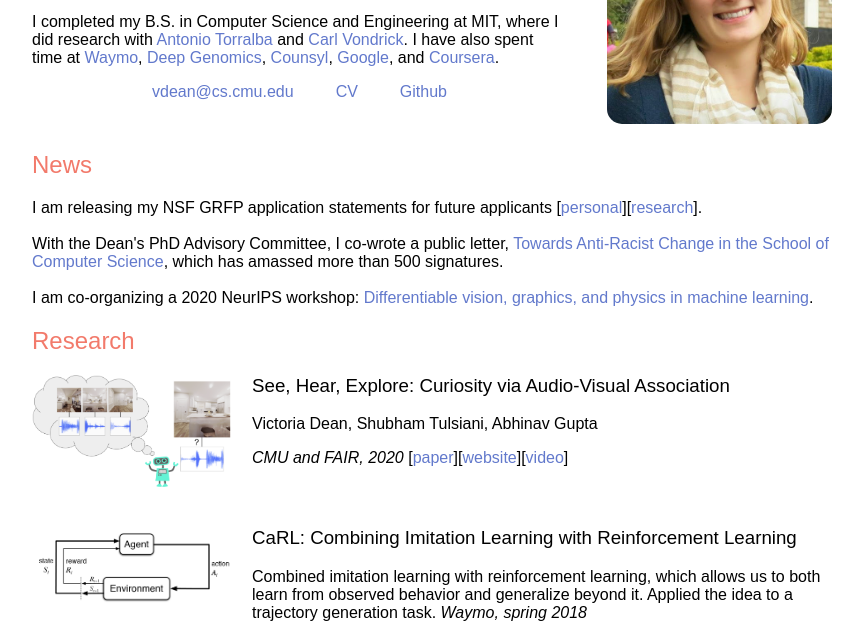
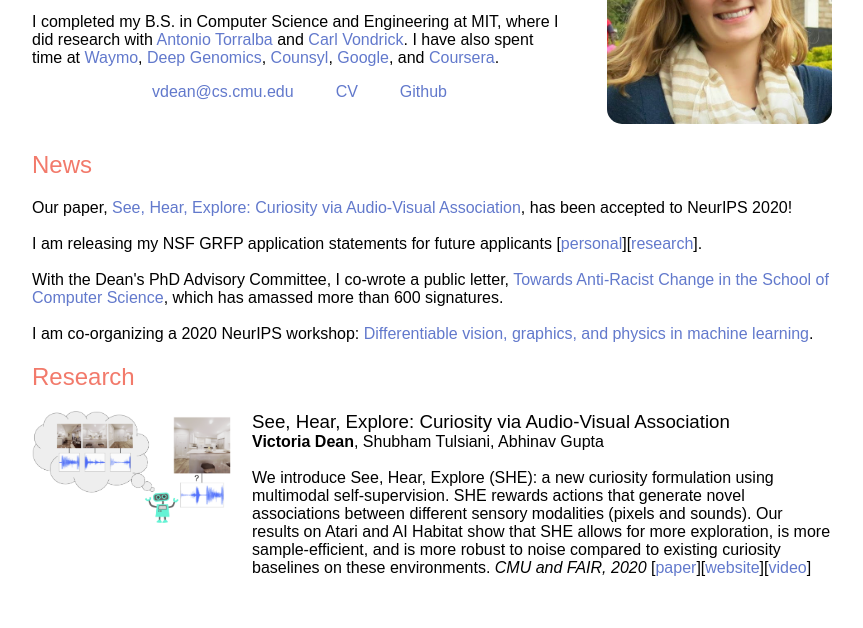
Before and after one commit to vdean/vdean.github.io, a plain HTML site: page index.html in a window 1280 px wide. Shown: the part 180-808 px from the top of the page, without its empty margins (208-1071 px from the left). Drawn offline with Linux system fonts and the light colour scheme.

Commit message:
Update news, SHE paper details

```diff
--- a/index.html
+++ b/index.html
@@ -29,8 +29,9 @@
     <div id="news">
       <h2>News</h2>
       <p style="text-align:left">
+	Our paper, <a href="resources/audio-curiosity2020.pdf">See, Hear, Explore: Curiosity via Audio-Visual Association</a>, has been accepted to NeurIPS 2020!<br><br>
 	I am releasing my NSF GRFP application statements for future applicants [<a href="resources/NSF_Personal_Statement_Victoria_Dean.pdf">personal</a>][<a href="resources/NSF_Research_Statement_Victoria_Dean.pdf">research</a>].<br><br>
-	With the Dean's PhD Advisory Committee, I co-wrote a public letter, <a href="https://docs.google.com/document/d/1-WRYuLT-xQFOiv1yyxMUdFV26RGB9_jOFgz7Y_xaWuk">Towards Anti-Racist Change in the School of Computer Science</a>, which has amassed more than 500 signatures.<br><br>
+	With the Dean's PhD Advisory Committee, I co-wrote a public letter, <a href="https://docs.google.com/document/d/1-WRYuLT-xQFOiv1yyxMUdFV26RGB9_jOFgz7Y_xaWuk">Towards Anti-Racist Change in the School of Computer Science</a>, which has amassed more than 600 signatures.<br><br>
 	I am co-organizing a 2020 NeurIPS workshop: <a href="https://montrealrobotics.ca/diffcvgp/">Differentiable vision, graphics, and physics in machine learning</a>.
       </p>
     </div>
@@ -38,9 +39,9 @@
       <h2>Research</h2>
       <div class="research_item">
 	<img src="images/audio-curiosity.png" class="image">
-	<h3>See, Hear, Explore: Curiosity via Audio-Visual Association</h3>
-	<p>Victoria Dean, Shubham Tulsiani, Abhinav Gupta</p>
-	<i>CMU and FAIR, 2020</i> [<a href="resources/audio-curiosity2020.pdf">paper</a>][<a href="audio-curiosity.html">website</a>][<a href="https://youtu.be/DMiW5hwsoeo">video</a>]</p>
+	<h3 style="margin-bottom:0px">See, Hear, Explore: Curiosity via Audio-Visual Association</h3>
+	<p><b>Victoria Dean</b>, Shubham Tulsiani, Abhinav Gupta<br><br>
+	We introduce See, Hear, Explore (SHE): a new curiosity formulation using multimodal self-supervision. SHE rewards actions that generate novel associations between different sensory modalities (pixels and sounds). Our results on Atari and AI Habitat show that SHE allows for more exploration, is more sample-efficient, and is more robust to noise compared to existing curiosity baselines on these environments. <i>CMU and FAIR, 2020</i> [<a href="resources/audio-curiosity2020.pdf">paper</a>][<a href="audio-curiosity.html">website</a>][<a href="https://youtu.be/DMiW5hwsoeo">video</a>]</p>
       </div>
       <div class="research_item">
 	<img src="images/rl.png" class="image">
```
